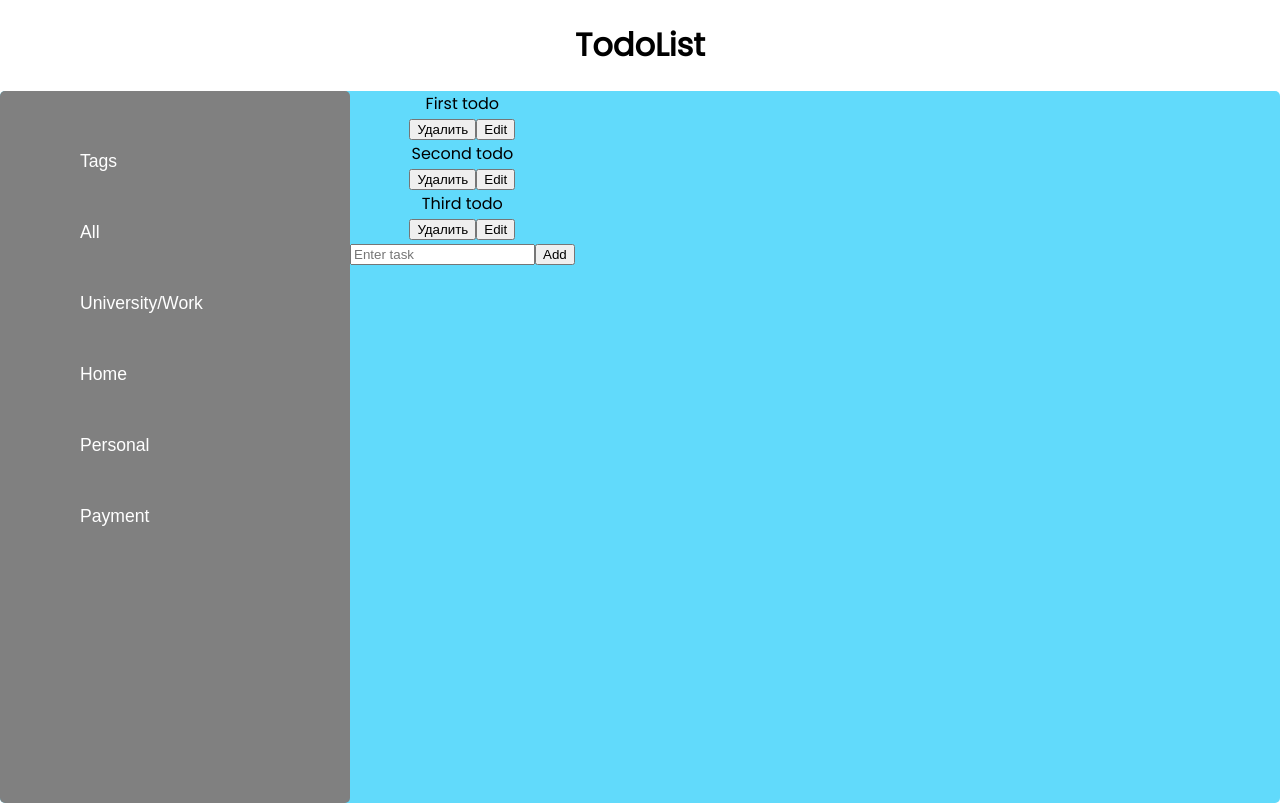
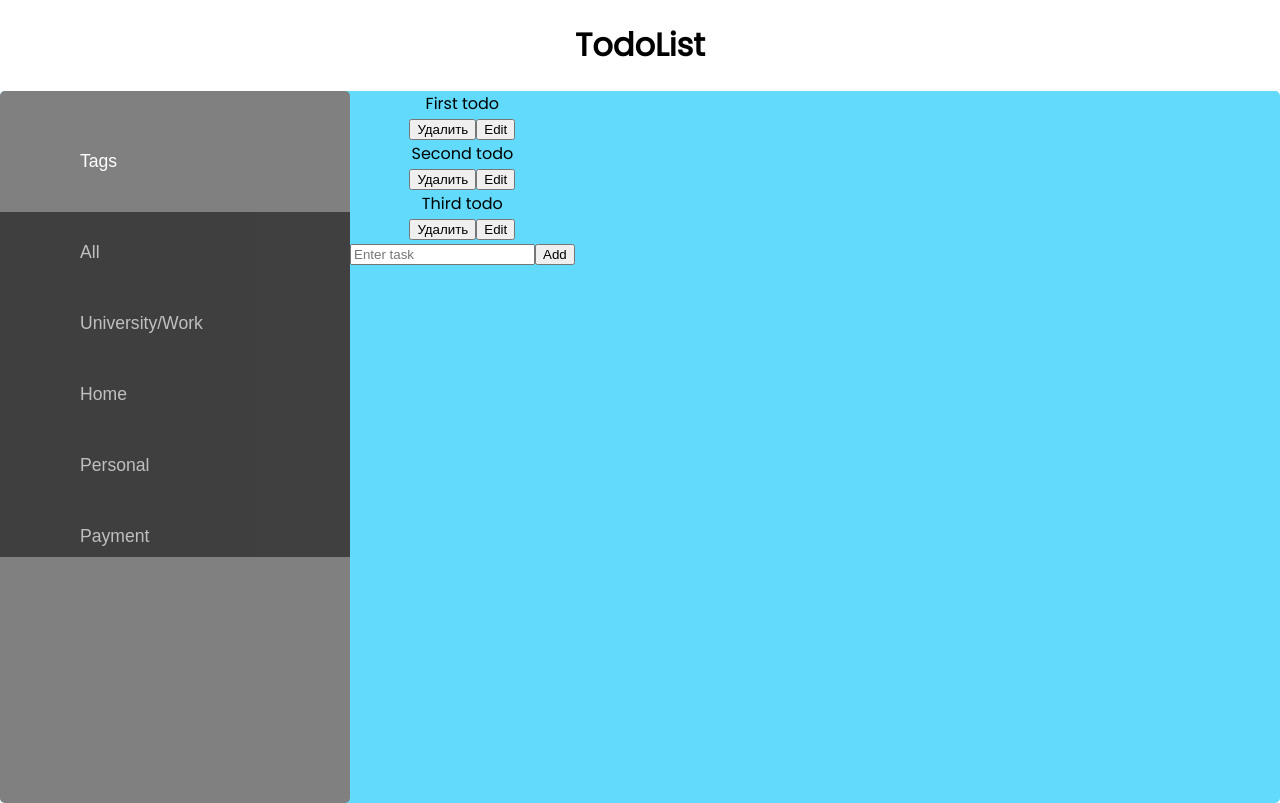
Before and after one commit to akhulbay/todo-list-react, a React (Create React App) app: page / in a window 1280 px wide. Built offline with nearby package versions, Linux system fonts and the light colour scheme.

Commit message:
new file:   src/components/Menu/DropMenu/DropDownMenu.js 	new file:   src/components/Menu/DropMenu/DropMenu.module.css 	modified:   src/components/Menu/MenuBar.js 	new file:   src/components/Menu/ToggleVisibility.js

```diff
--- /dev/null
+++ b/src/components/Menu/DropMenu/DropDownMenu.js
@@ -0,0 +1,18 @@
+import dm from "./DropMenu.module.css";
+import "./DropMenu.module.css";
+
+function DropDownMenu() {
+  return (
+    <div className={dm.DropMenu}>
+      <ul className={dm.ul}>
+        <li>All</li>
+        <li>University/Work</li>
+        <li>Home</li>
+        <li>Personal</li>
+        <li>Payment</li>
+      </ul>
+    </div>
+  );
+}
+
+export default DropDownMenu;
--- /dev/null
+++ b/src/components/Menu/DropMenu/DropMenu.module.css
@@ -0,0 +1,29 @@
+.ul {
+    display: flex;
+    margin-top: 20px;
+    flex-direction: column;
+    gap: 30px;
+    padding-left: 0;
+}
+
+.ul li {
+    font-family: 'PT Sans', sans-serif;
+    font-weight: 400;
+    font-size: 1.1em;
+    padding: 10px 0 10px 80px;
+    display: flex;
+    align-items: center;
+    gap: 15px;
+    cursor: pointer;
+}
+
+.ul li:hover{
+    background-color: rgb(233, 233, 233);
+    border-radius: 30px;
+
+}
+
+.DropMenu{
+    background-color: black;
+    opacity: 0.5;
+}
--- a/src/components/Menu/MenuBar.js
+++ b/src/components/Menu/MenuBar.js
@@ -1,5 +1,6 @@
 import ms from "./Menu.module.css";
 import "./Menu.module.css";
+import DropDownMenu from "./DropMenu/DropDownMenu";
 
 function MenuBar() {
   return (
@@ -7,11 +8,7 @@ function MenuBar() {
       <div className={ms.TextBody}>
         <ul className={ms.ul}>
           <li>Tags</li>
-          <li>All</li>
-          <li>University/Work</li>
-          <li>Home</li>
-          <li>Personal</li>
-          <li>Payment</li>
+          <DropDownMenu />
         </ul>
       </div>
     </div>
```
Also changed, not shown: src/components/Menu/ToggleVisibility.js (added, +17 -0 lines).
